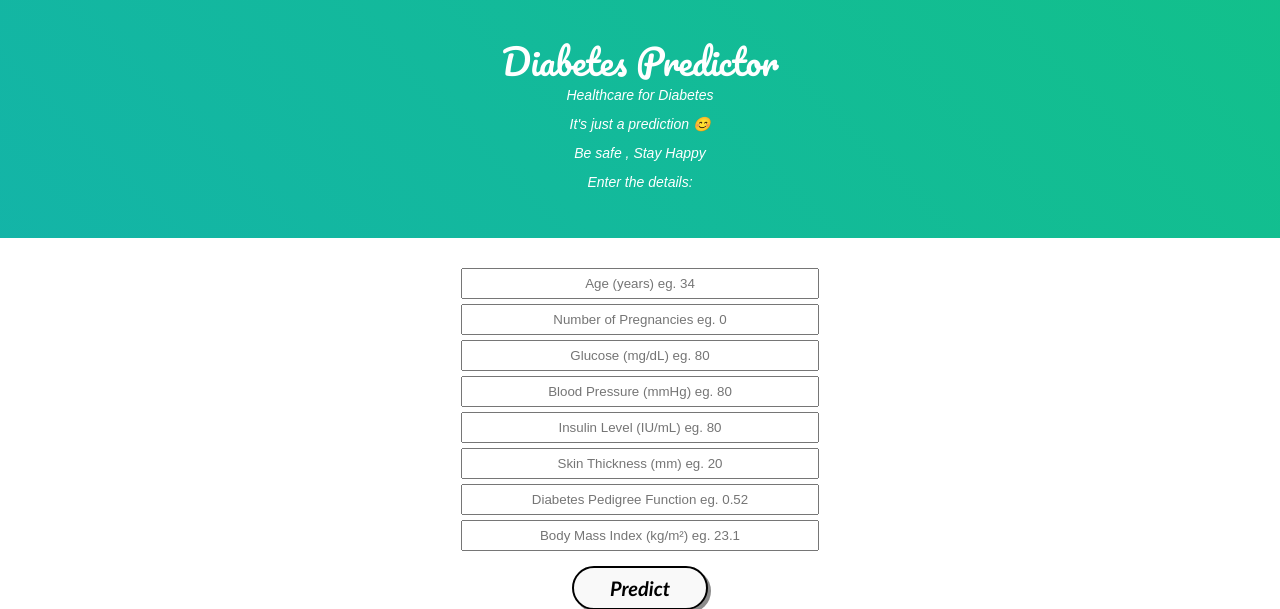
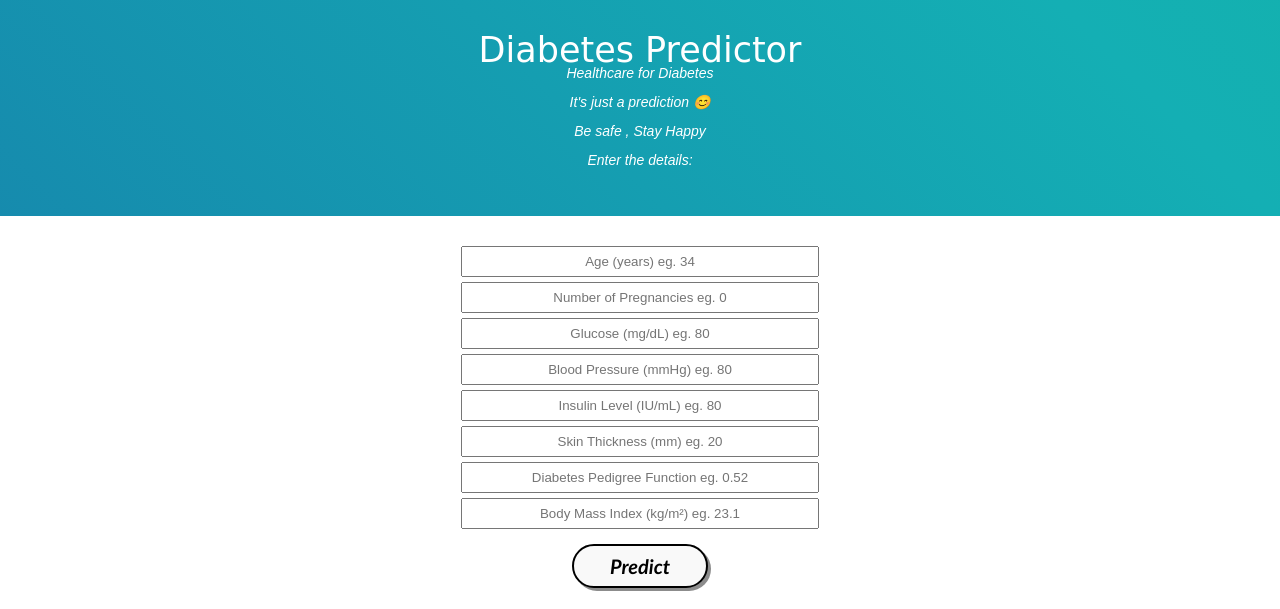
Before and after one commit to sushanth5d2/health, a Flask app: page / in a window 1280 px wide. Shown: the top 609 px of the page. Run offline with Flask 2, Linux system fonts and the light colour scheme; parts of the project's set-up code (start-up, migrations or seed data) failed here and were passed over; some libraries are stand-ins or nearby versions.

Commit message:
Update styles.css

```diff
--- a/static/styles.css
+++ b/static/styles.css
@@ -20,7 +20,7 @@ body{
 	position: relative;
 	background: linear-gradient(45deg, #1a45a1, #14afb4, #11cc6f);
 	background-size: 500% 500%;
-	animation: change-gradient 10s ease-in-out infinite;
+	animation: change-gradient 30s ease-in-out infinite;
 }
 @keyframes change-gradient {
 	0%{
@@ -40,7 +40,7 @@ body{
 
 .heading_font{
     color: #ffffff;
-	font-family: 'Pacifico', cursive;
+	font-family: 'Charm', cursive;
 	font-size: 35px;
 	font-weight: normal;
 }
```
